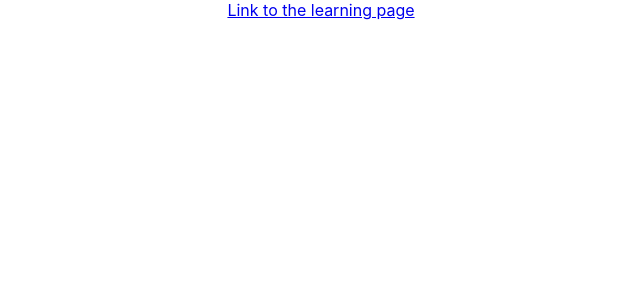
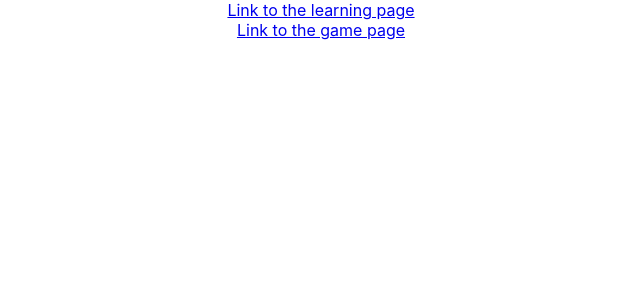
Before and after one commit to robertlangereis/dog-game-project, a React (Create React App) app: page / in a window 1280 px wide. Shown: the top 300 px of the page, without its empty margins (319-959 px from the left). Built offline with nearby package versions, Linux system fonts and the light colour scheme.

Commit message:
in HomePageContainer.js add a link to path="/dog-game"

```diff
--- a/src/components/HomePage/HomePageContainer.js
+++ b/src/components/HomePage/HomePageContainer.js
@@ -8,6 +8,9 @@ export default class HomePageContainer extends Component {
         <div>
           <Link to='/dog-list'>Link to the learning page</Link>
         </div>
+        <div>
+          <Link to='/dog-game'>Link to the game page</Link>
+        </div>
       </div>
     )
   }
```
